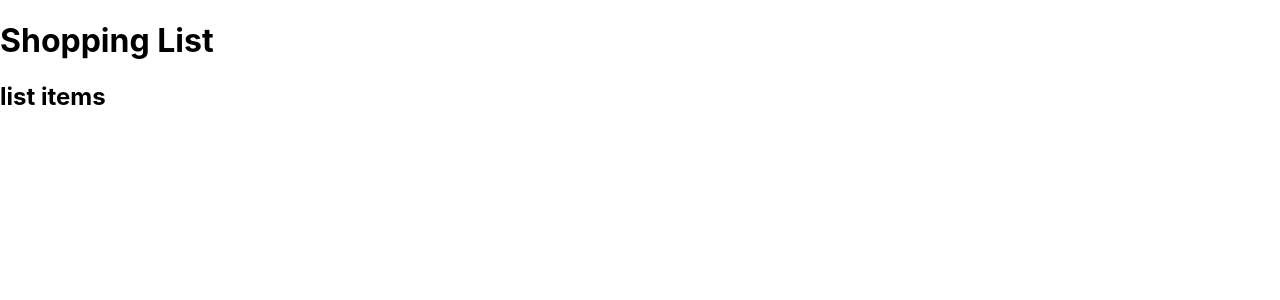
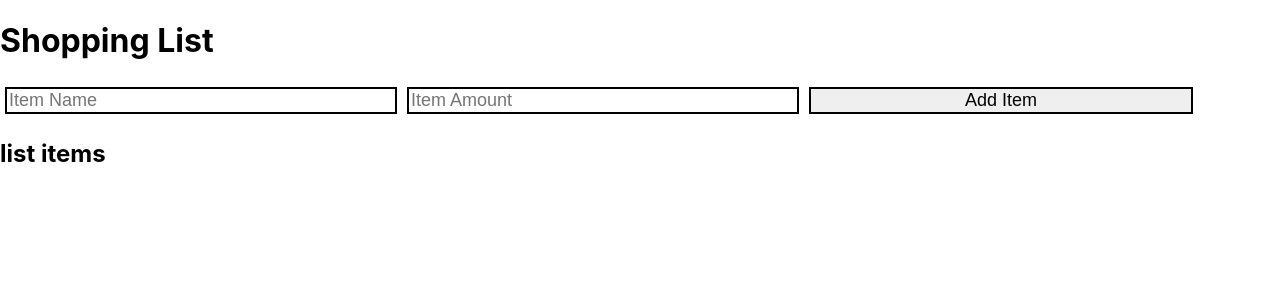
Before and after one commit to Eleanorgruth/idea-box, a React (Create React App) app: page / in a window 1280 px wide. Shown: the top 300 px of the page. Built offline with nearby package versions, Linux system fonts and the light colour scheme; no server answers.

Commit message:
Add Form to render

```diff
--- a/src/components/App/App.js
+++ b/src/components/App/App.js
@@ -1,5 +1,6 @@
 import React, { Component } from 'react'
 import Ideas from '../Ideas/Ideas'
+import Form from '../Form/Form'
 import './App.css'
 
 class App extends Component {
@@ -18,6 +19,7 @@ class App extends Component {
     return (
       <main>
         <h1>Shopping List</h1>
+        <Form />
         <Ideas/>
       </main>
     )
```
